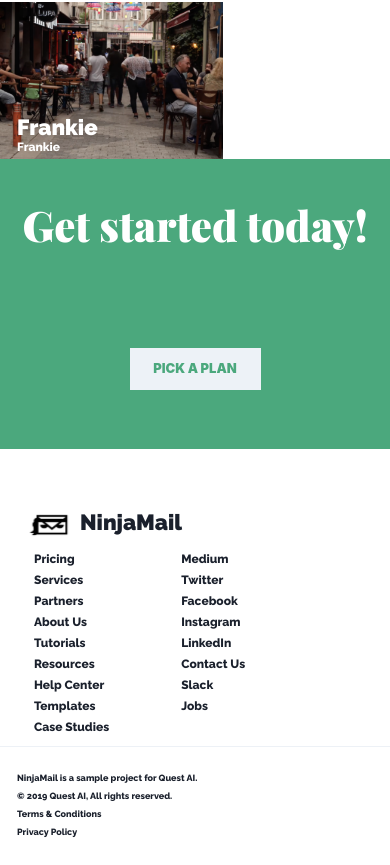
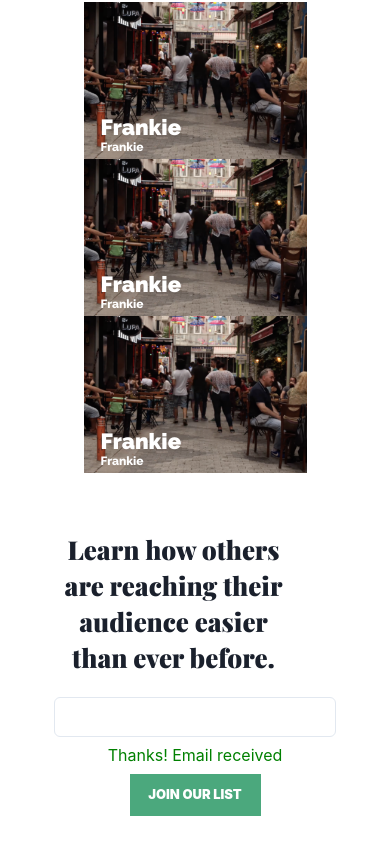
Before and after one commit to MatheusFellipi/ninjaMail, a Next.js app: page / in a window 390 px wide. Shown: the part 979-1844 px from the top of the page. Built offline with nearby package versions, Linux system fonts and the light colour scheme.

Commit message:
Aplicando responsividade na seção do case study.

```diff
--- a/src/pages/index.tsx
+++ b/src/pages/index.tsx
@@ -6,6 +6,7 @@ import {
   Flex,
   Heading,
   Image,
+  Input,
   VStack,
 } from '@chakra-ui/react'
 import Header from '../components/heeader'
@@ -27,9 +28,64 @@ const Home: NextPage = () => {
         <Thumb />
       </Box>
 
-      <Box mt={47}>
-        <CaseStudy />
-      </Box>
+      <Flex
+        flexDirection={{ lg: 'row', md: 'row', sm: 'column' }}
+        justify={'center'}
+        align={'center'}
+        mt={47}
+        mb={54}
+      >
+        <Flex flexDirection={{ lg: 'row', md: 'row', sm: 'column' }}>
+          <CaseStudy />
+          <CaseStudy />
+          <CaseStudy />
+        </Flex>
+
+        <Box>
+          <Box
+            as="h1"
+            w={'239px'}
+            h={'155px'}
+            mt={'59px'}
+            fontFamily={'heading'}
+            fontWeight={'black'}
+            textAlign="center"
+            lineHeight={{ lg: '48px ', md: '36px', sm: '36px' }}
+            fontSize={{ lg: '44px', md: '48px', sm: '26px' }}
+          >
+            Learn how others are reaching their audience easier than ever
+            before.
+          </Box>
+          <Flex
+            mt={'5px'}
+            justify={'center'}
+            align={'center'}
+            textAlign="center"
+            flexDirection={{ lg: 'row', md: 'row', sm: 'column' }}
+          >
+            <Box mt={'5px'}>
+              <Input type="text" />
+              <Box as="p" mt={'6px'} color={'green'}>
+                Thanks! Email received
+              </Box>
+            </Box>
+
+            <Button
+              mt={'7px'}
+              borderRadius={0}
+              w={'131px'}
+              h={'42px'}
+              fontSize={'13px'}
+              lineHeight={'15px'}
+              fontWeight={'black'}
+              bgColor={'#4BA87D'}
+              color={'white'}
+            >
+              JOIN OUR LIST
+            </Button>
+          </Flex>
+        </Box>
+      </Flex>
 
       <Flex
         flexDirection={'column'}
@@ -167,6 +223,7 @@ const Home: NextPage = () => {
             as="p"
             ml={'17px'}
             fontSize={{ lg: '15px', md: '9px', sm: '9px' }}
+            mt={{ sm: '14px' }}
             mr={{ lg: '30px', md: '35px', sm: '0' }}
             lineHeight={'18px'}
             fontFamily={'text'}
@@ -175,7 +232,6 @@ const Home: NextPage = () => {
           >
             Terms & Conditions
           </Box>
-
           <Box
             as="p"
             ml={'17px'}
```
